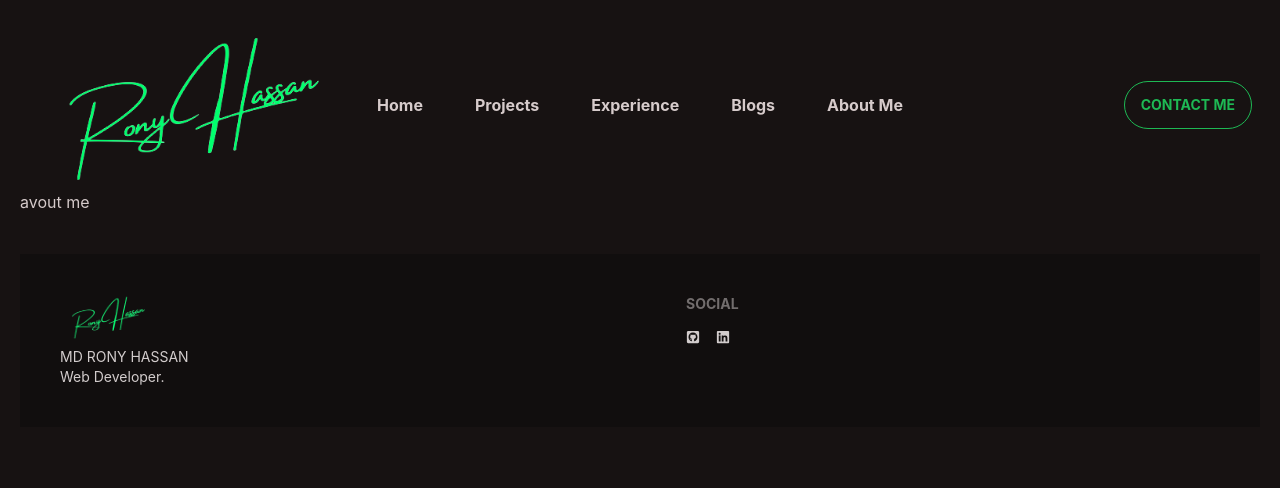
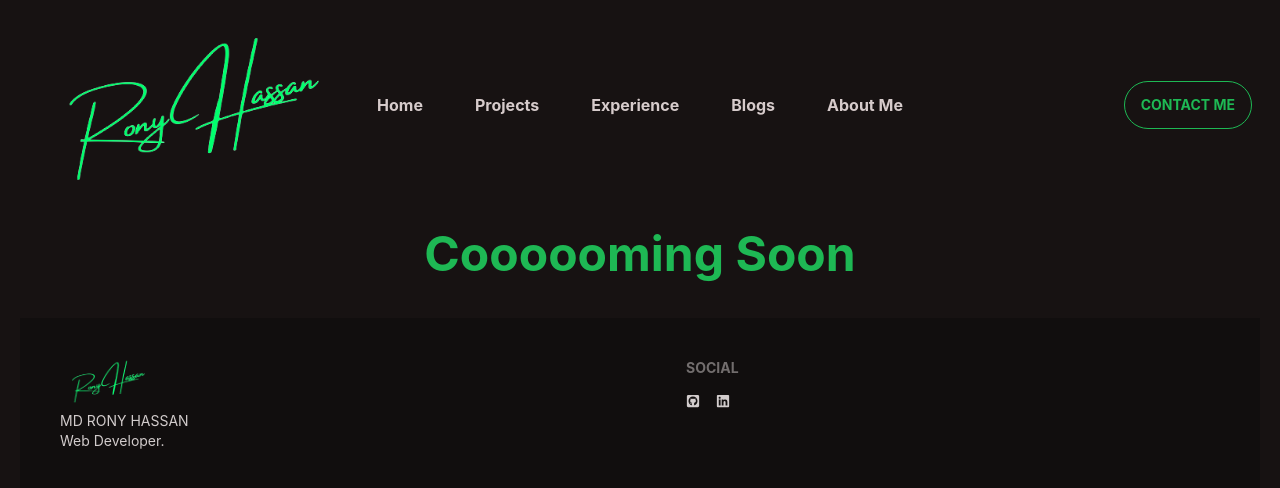
Before and after one commit to Ronyhassansam03n/my-portfolio, a React (Create React App) app: page /about in a window 1280 px wide. Shown: the top 488 px of the page. Built offline with nearby package versions, Linux system fonts and the light colour scheme.

Commit message:
ready to fly

```diff
--- a/src/About/About.js
+++ b/src/About/About.js
@@ -3,8 +3,7 @@ import React from 'react';
 const About = () => {
     return (
         <div>
-            avout me
-
+            <h1 className='text-5xl font-bold text-primary text-center mt-10'> Coooooming  Soon </h1>
         </div>
     );
 };
```
